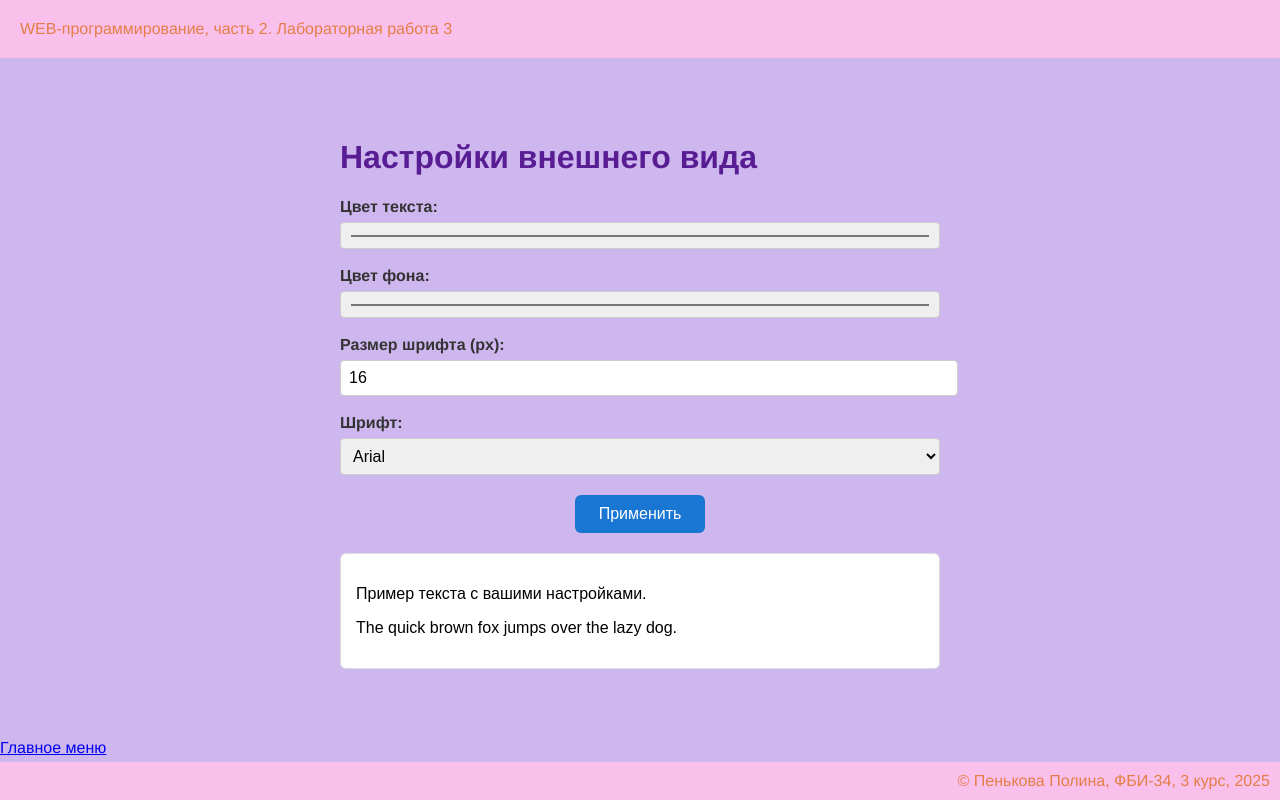
After one commit to bravejewishh/labs3course, a Flask app: page /lab3/settings in a window 1280 px wide. The commit adds this page. Run offline with Flask 3, Linux system fonts and the light colour scheme.

Commit message:
настройки отображения

```diff
--- a/lab3.py
+++ b/lab3.py
@@ -64,3 +64,35 @@ def success():
     except ValueError:
         price = 0
     return render_template('lab3/success.html', price=price)
+
+@lab3.route('/lab3/settings')
+def settings():
+    color = request.args.get('color')
+    background = request.args.get('background')
+    font_size = request.args.get('font_size')
+    font_family = request.args.get('font_family')
+
+    if color or background or font_size or font_family:
+        resp = make_response(redirect('/lab3/settings'))
+        if color:
+            resp.set_cookie('color', color)
+        if background:
+            resp.set_cookie('background', background)
+        if font_size:
+            resp.set_cookie('font_size', font_size)
+        if font_family:
+            resp.set_cookie('font_family', font_family)
+        return resp
+
+    color = request.cookies.get('color', '#000000')
+    background = request.cookies.get('background', '#ffffff')
+    font_size = request.cookies.get('font_size', '16')
+    font_family = request.cookies.get('font_family', 'Arial, sans-serif')
+
+    return render_template(
+        'lab3/settings.html',
+        color=color,
+        background=background,
+        font_size=font_size,
+        font_family=font_family
+    )
--- a/templates/base.html
+++ b/templates/base.html
@@ -5,6 +5,13 @@
     <meta name="viewport" content="width=device-width, initial-scale=1.0">
     <title>Пенькова Полина. {% block lab %}{% endblock %}</title>
     <link rel="stylesheet" href="{{ url_for('static', filename='main.css') }}">
+    <style>
+        body{
+            {% if request.cookies.get('color') %}
+            color: {{ request.cookies.get('color') }};
+            {% endif %}
+        }
+    </style>
 </head>
 <body>
     <header>
--- a/templates/lab3/lab3.html
+++ b/templates/lab3/lab3.html
@@ -11,7 +11,8 @@
     <ol>
         <li><a href="/lab3/cookie">Куки</a></li>
         <li><a href="/lab3/del_cookie">очистка куки</a></li>
-        <li><a href="lab3/form1">форма</a></li>
-        <li><a href="lab3/order">меню напитков</a></li>
+        <li><a href="/lab3/form1">форма</a></li>
+        <li><a href="/lab3/order">меню напитков</a></li>
+        <li><a href="/lab3/settings">настройки отображения</a></li>
     </ol>
 {% endblock %}
--- /dev/null
+++ b/templates/lab3/settings.html
@@ -0,0 +1,99 @@
+{% extends "base.html" %}
+
+{% block lab %}Лабораторная работа 3{% endblock %}
+
+{% block main %}
+    <div class="settings-container">
+        <h1>Настройки внешнего вида</h1>
+
+        <form method="get">
+            <div class="setting-item">
+                <label for="color">Цвет текста:</label>
+                <input type="color" id="color" name="color" value="{{ color }}">
+            </div>
+
+            <div class="setting-item">
+                <label for="background">Цвет фона:</label>
+                <input type="color" id="background" name="background" value="{{ background }}">
+            </div>
+
+            <div class="setting-item">
+                <label for="font_size">Размер шрифта (px):</label>
+                <input type="number" id="font_size" name="font_size"
+                       value="{{ font_size }}" min="10" max="48">
+            </div>
+
+            <div class="setting-item">
+                <label for="font_family">Шрифт:</label>
+                <select id="font_family" name="font_family">
+                    <option value="Arial, sans-serif" {% if font_family == 'Arial, sans-serif' %}selected{% endif %}>Arial</option>
+                    <option value="'Times New Roman', serif" {% if font_family == "'Times New Roman', serif" %}selected{% endif %}>Times New Roman</option>
+                    <option value="Courier New, monospace" {% if font_family == 'Courier New, monospace' %}selected{% endif %}>Courier New</option>
+                    <option value="Verdana, sans-serif" {% if font_family == 'Verdana, sans-serif' %}selected{% endif %}>Verdana</option>
+                </select>
+            </div>
+
+            <div class="form-actions">
+                <button type="submit">Применить</button>
+            </div>
+        </form>
+
+        <div class="preview" style="
+            color: {{ color }};
+            background-color: {{ background }};
+            font-size: {{ font_size }}px;
+            font-family: {{ font_family }};
+            padding: 15px;
+            margin-top: 20px;
+            border-radius: 6px;
+        ">
+            <p>Пример текста с вашими настройками.</p>
+            <p>The quick brown fox jumps over the lazy dog.</p>
+        </div>
+    </div>
+
+    <style>
+        .settings-container {
+            max-width: 600px;
+            margin: 0 auto;
+            padding: 20px;
+        }
+        .setting-item {
+            margin-bottom: 18px;
+        }
+        .setting-item label {
+            display: block;
+            margin-bottom: 6px;
+            font-weight: bold;
+            color: #333;
+        }
+        .setting-item input[type="color"],
+        .setting-item input[type="number"],
+        .setting-item select {
+            width: 100%;
+            padding: 8px;
+            border: 1px solid #ccc;
+            border-radius: 4px;
+            font-size: 16px;
+        }
+        .form-actions {
+            text-align: center;
+            margin-top: 20px;
+        }
+        .form-actions button {
+            padding: 10px 24px;
+            font-size: 1em;
+            background-color: #1976d2;
+            color: white;
+            border: none;
+            border-radius: 6px;
+            cursor: pointer;
+        }
+        .form-actions button:hover {
+            background-color: #1565c0;
+        }
+        .preview {
+            border: 1px solid #ddd;
+        }
+    </style>
+{% endblock %}
```
